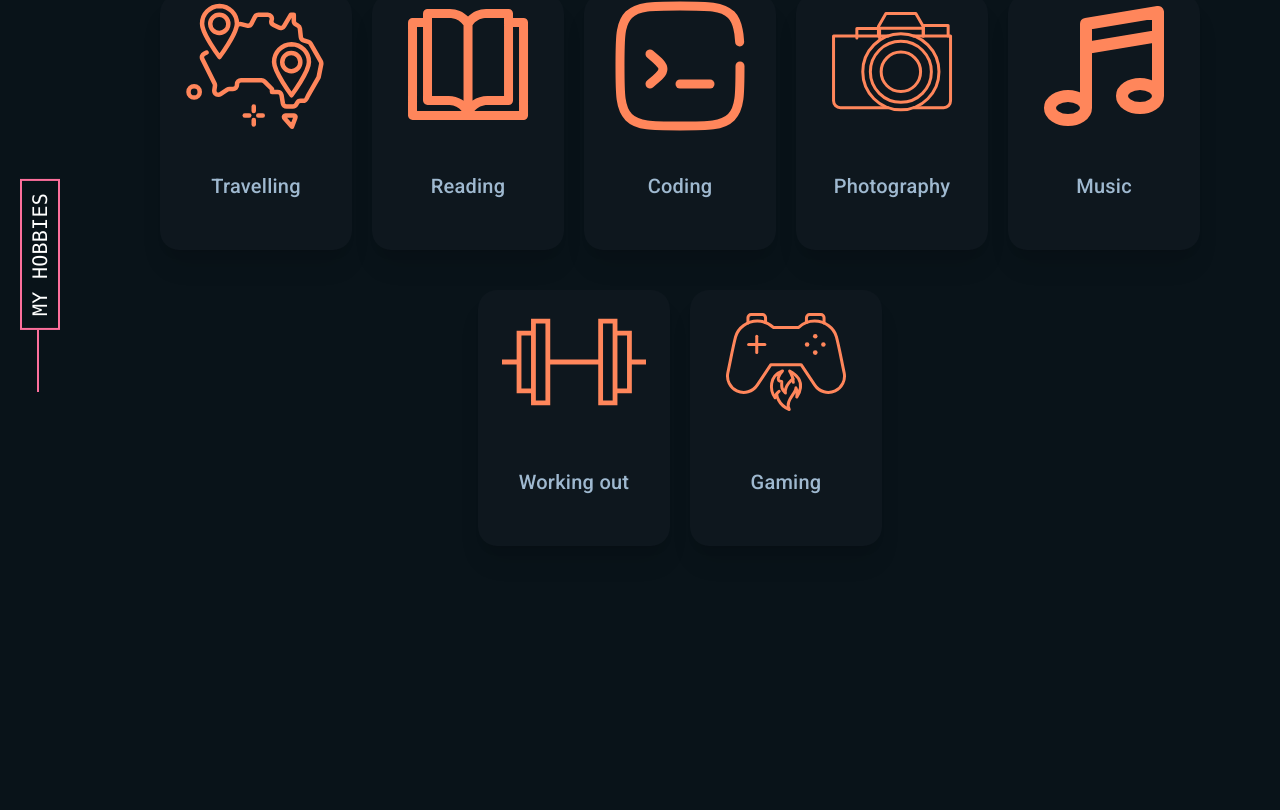
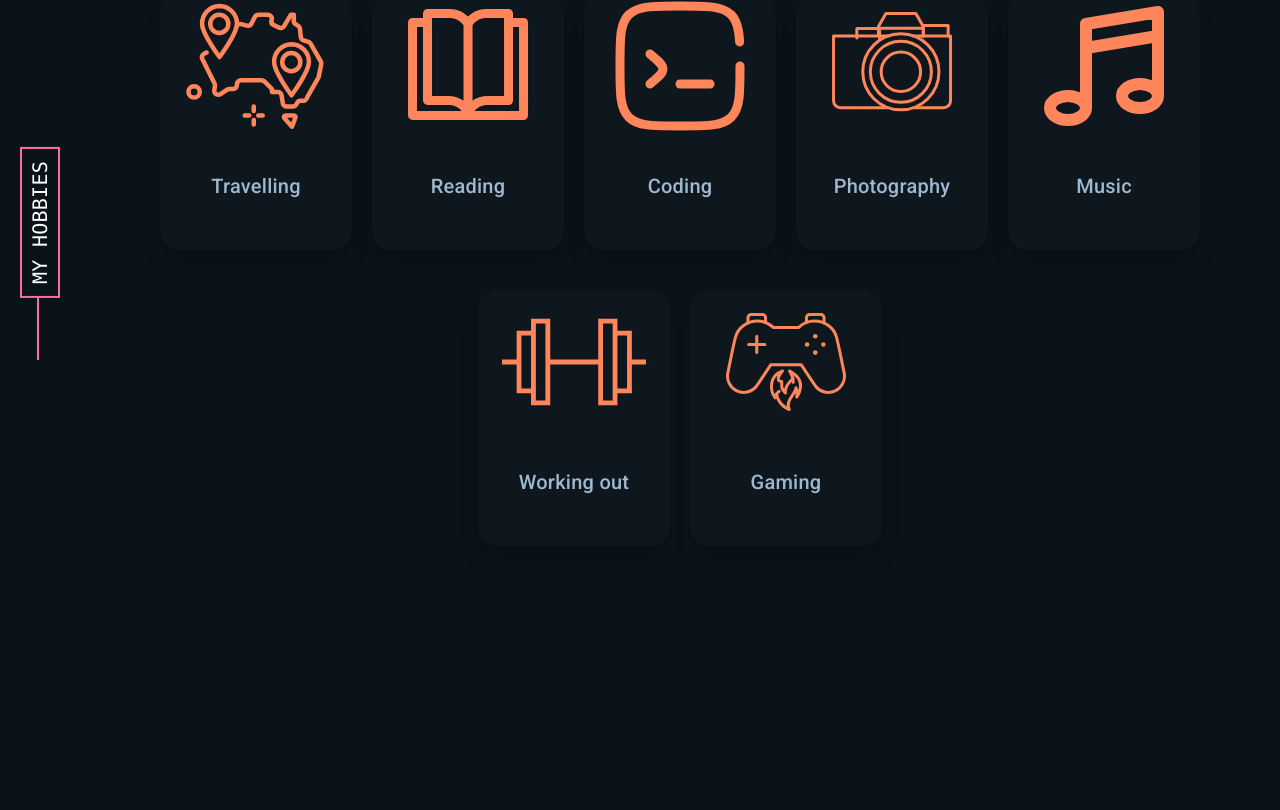
Before and after one commit to C4MRS/c4mrs.github.io, an Angular app: page / in a window 1280 px wide. Shown: the part 1750-2560 px from the top of the page. Built offline with nearby package versions, Linux system fonts and the light colour scheme.

Commit message:
change my hobbies line position

```diff
--- a/src/app/main/main.component.html
+++ b/src/app/main/main.component.html
@@ -385,7 +385,7 @@
         <span class="h-px flex-1 bg-secondary"></span>
       </span>
       <div
-        class="hidden md:flex flex-col space-y-20 md:ml-0 lg:ml-10 text-xl after:h-1/6"
+        class="hidden md:flex flex-col space-y-20 md:ml-0 lg:ml-10 text-xl after:h-1/6 mt-0 lg:-mt-16"
         id="hobbiesline"
       >
         <p
```
